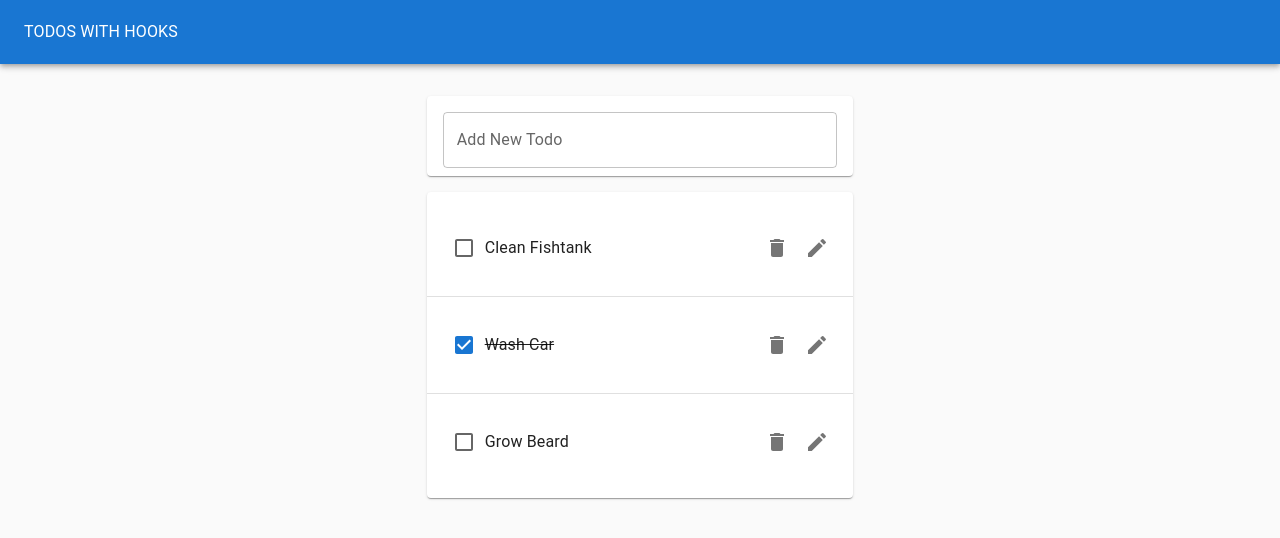
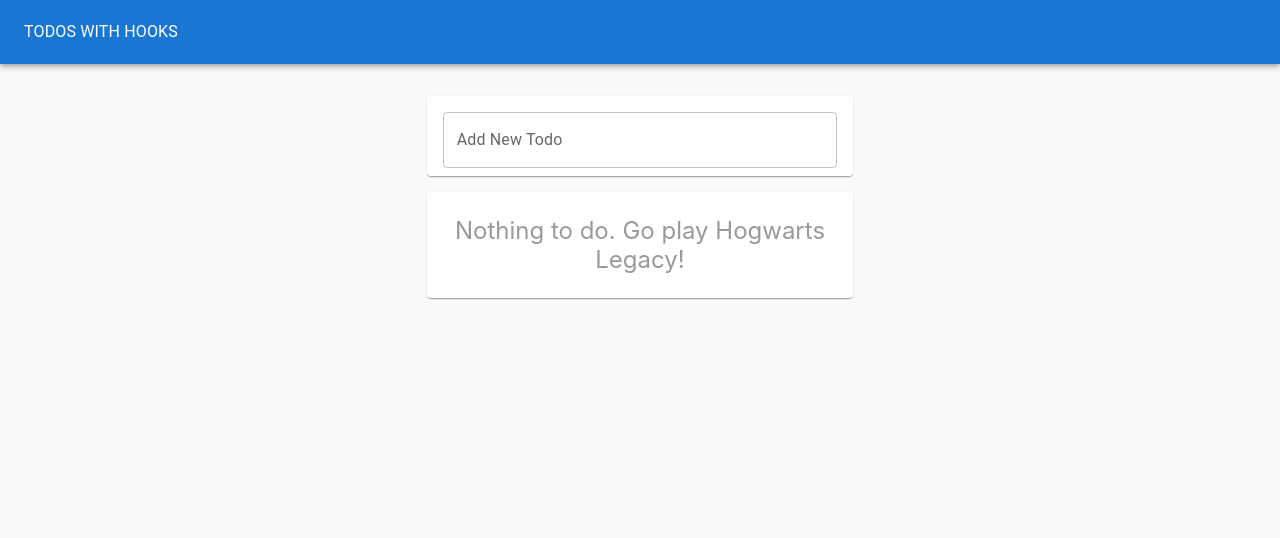
Before and after one commit to ereninc/ToDo-App-ReactJS--MaterialUI-, a React (Create React App) app: page / in a window 1280 px wide. Shown: the top 538 px of the page. Built offline with nearby package versions, Linux system fonts and the light colour scheme.

Commit message:
localStorage update

```diff
--- a/src/pages/TodoPage/TodoApp.jsx
+++ b/src/pages/TodoPage/TodoApp.jsx
@@ -1,15 +1,18 @@
-import React, { useState } from "react";
+import React, { useState, useEffect } from "react";
 import { Typography, Paper, AppBar, Toolbar, Grid } from "@mui/material";
 import TodoList from "./TodoList";
 import TodoForm from "./TodoForm";
 import { v4 as uuidv4 } from "uuid";
 
 export default function TodoApp() {
-  const [todos, setTodos] = useState([
-    { id: uuidv4(), task: "Clean Fishtank", completed: false },
-    { id: uuidv4(), task: "Wash Car", completed: true },
-    { id: uuidv4(), task: "Grow Beard", completed: false },
-  ]);
+  const [todos, setTodos] = useState(
+    JSON.parse(window.localStorage.getItem("todos")) || []
+  );
+
+  useEffect(() => {
+    console.log("useEffect working");
+    window.localStorage.setItem("todos", JSON.stringify(todos));
+  }, [todos]);
 
   const addTodo = (newTodoText) => {
     setTodos([...todos, { id: uuidv4(), task: newTodoText, completed: false }]);
--- a/src/pages/TodoPage/TodoList.jsx
+++ b/src/pages/TodoPage/TodoList.jsx
@@ -4,6 +4,7 @@ import TodoItem from "./components/TodoItem";
 import { v4 as uuidv4 } from "uuid";
 
 export default function TodoList({ todos, removeTodo, toggleTodo, editTodo }) {
+  if (todos.length !== 0)
     return (
       <Paper>
         <List>
@@ -23,4 +24,18 @@ export default function TodoList({ todos, removeTodo, toggleTodo, editTodo }) {
         </List>
       </Paper>
     );
+  else {
+    return (
+      <Paper
+        style={{
+          textAlign: "center",
+          fontSize: "24px",
+          padding: "24px",
+          color: "#999999",
+        }}
+      >
+        Nothing to do. Go play Hogwarts Legacy!
+      </Paper>
+    );
   }
+}
```
Lines whose indentation alone changed are shown as unchanged.
